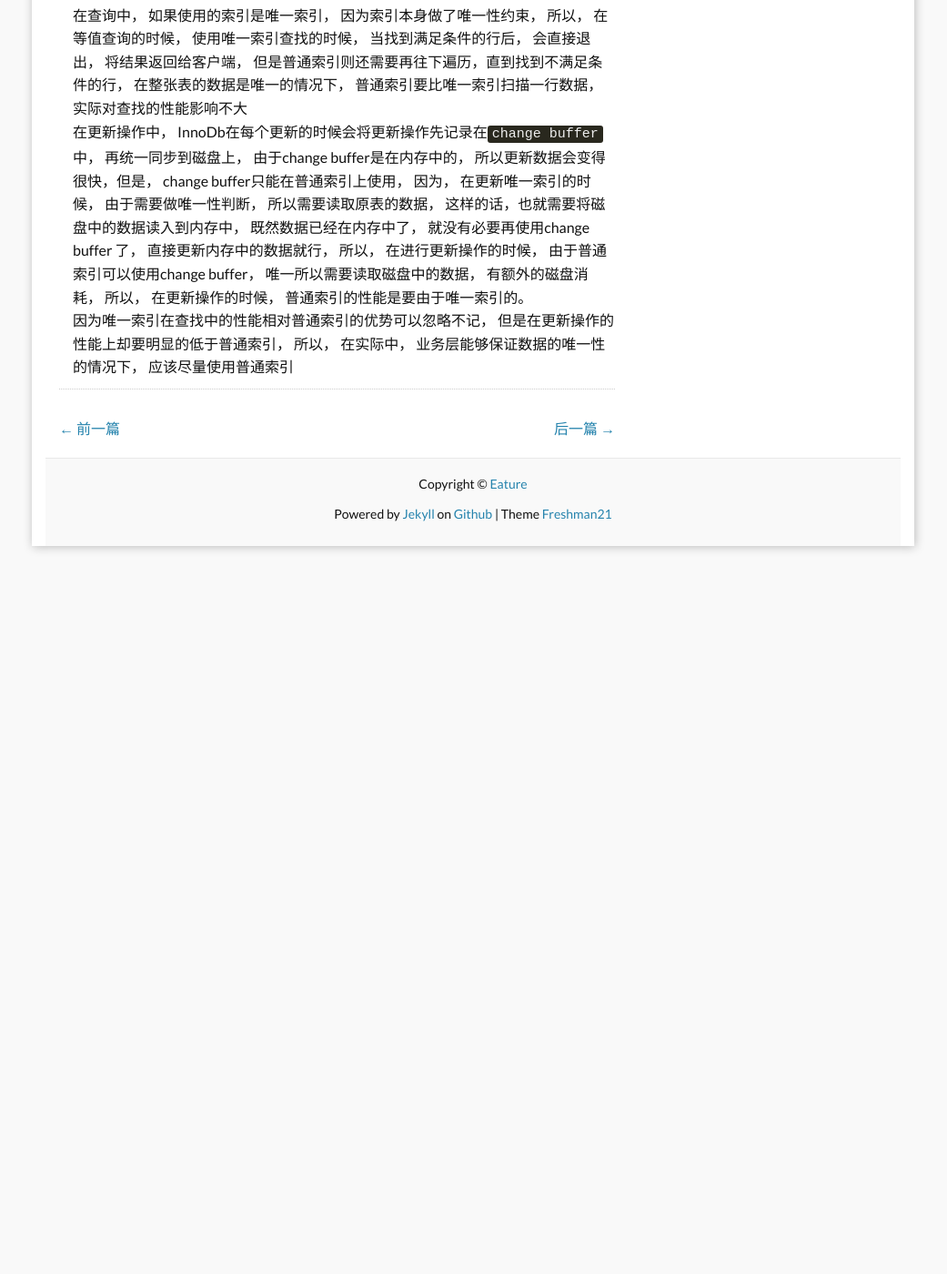
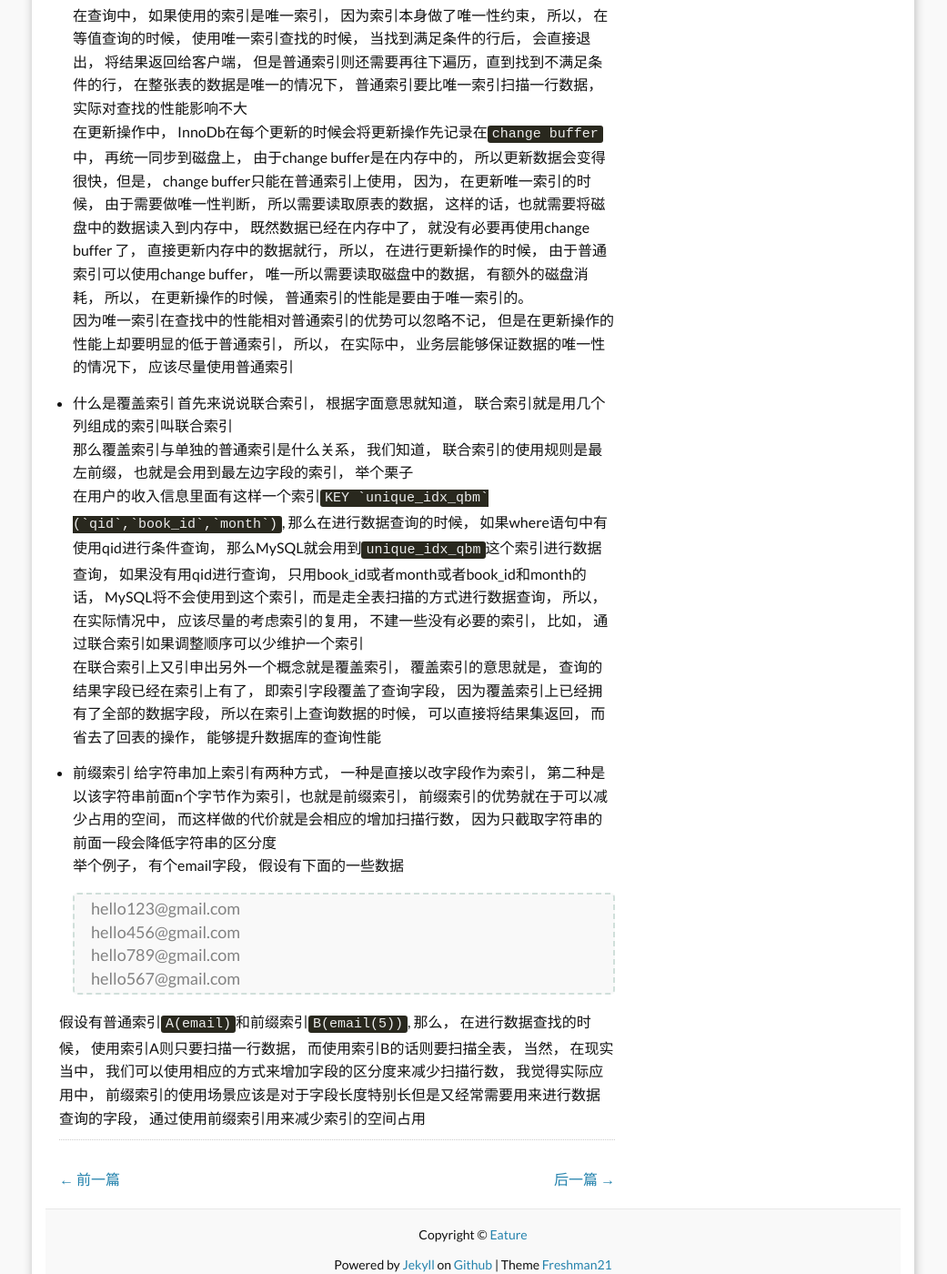
Before and after one commit to zoueature/zoueature.github.io, a Jekyll site: the page built from _posts/2019-05-28-MySQL-事务与索引.md, in a window 1280 px wide and 1400 px high, scrolled down 2478 px. Shown: the whole window at 91% size, without its empty margins (120-1161 px from the left). Built offline with Jekyll 4.4.1, drawn with Linux system fonts in a browser that asks for light colours; comment, search, counter and statistics services are not loaded; before the commit the page ends 3108 px from its top, so only the background shows below that.

Commit message:
补充覆盖索引和前缀索引

````diff
--- a/_posts/2019-05-28-MySQL-事务与索引.md
+++ b/_posts/2019-05-28-MySQL-事务与索引.md
@@ -55,3 +56,19 @@ B+树，是在查找与插入操作下均衡的实现方式，
 在查询中， 如果使用的索引是唯一索引， 因为索引本身做了唯一性约束， 所以， 在等值查询的时候， 使用唯一索引查找的时候， 当找到满足条件的行后， 会直接退出， 将结果返回给客户端， 但是普通索引则还需要再往下遍历，直到找到不满足条件的行， 在整张表的数据是唯一的情况下， 普通索引要比唯一索引扫描一行数据， 实际对查找的性能影响不大
 在更新操作中， InnoDb在每个更新的时候会将更新操作先记录在`change buffer`中， 再统一同步到磁盘上， 由于change buffer是在内存中的， 所以更新数据会变得很快，但是， change buffer只能在普通索引上使用， 因为， 在更新唯一索引的时候， 由于需要做唯一性判断， 所以需要读取原表的数据， 这样的话，也就需要将磁盘中的数据读入到内存中， 既然数据已经在内存中了， 就没有必要再使用change buffer 了， 直接更新内存中的数据就行， 所以， 在进行更新操作的时候， 由于普通索引可以使用change buffer， 唯一所以需要读取磁盘中的数据， 有额外的磁盘消耗， 所以， 在更新操作的时候， 普通索引的性能是要由于唯一索引的。
 因为唯一索引在查找中的性能相对普通索引的优势可以忽略不记， 但是在更新操作的性能上却要明显的低于普通索引， 所以， 在实际中， 业务层能够保证数据的唯一性的情况下， 应该尽量使用普通索引
+
+* 什么是覆盖索引
+首先来说说联合索引， 根据字面意思就知道， 联合索引就是用几个列组成的索引叫联合索引
+那么覆盖索引与单独的普通索引是什么关系， 我们知道， 联合索引的使用规则是最左前缀， 也就是会用到最左边字段的索引， 举个栗子
+在用户的收入信息里面有这样一个索引```KEY `unique_idx_qbm` (`qid`,`book_id`,`month`)```, 那么在进行数据查询的时候， 如果where语句中有使用qid进行条件查询， 那么MySQL就会用到`unique_idx_qbm`这个索引进行数据查询， 如果没有用qid进行查询， 只用book_id或者month或者book_id和month的话， MySQL将不会使用到这个索引，而是走全表扫描的方式进行数据查询， 所以， 在实际情况中， 应该尽量的考虑索引的复用， 不建一些没有必要的索引， 比如， 通过联合索引如果调整顺序可以少维护一个索引
+在联合索引上又引申出另外一个概念就是覆盖索引， 覆盖索引的意思就是， 查询的结果字段已经在索引上有了， 即索引字段覆盖了查询字段， 因为覆盖索引上已经拥有了全部的数据字段， 所以在索引上查询数据的时候， 可以直接将结果集返回， 而省去了回表的操作， 能够提升数据库的查询性能
+
+* 前缀索引
+给字符串加上索引有两种方式， 一种是直接以改字段作为索引， 第二种是以该字符串前面n个字节作为索引，也就是前缀索引， 前缀索引的优势就在于可以减少占用的空间， 而这样做的代价就是会相应的增加扫描行数， 因为只截取字符串的前面一段会降低字符串的区分度
+举个例子， 有个email字段， 假设有下面的一些数据
+> hello123@gmail.com
+> hello456@gmail.com
+> hello789@gmail.com
+> hello567@gmail.com
+
+假设有普通索引`A(email)`和前缀索引`B(email(5))`, 那么， 在进行数据查找的时候， 使用索引A则只要扫描一行数据， 而使用索引B的话则要扫描全表， 当然， 在现实当中， 我们可以使用相应的方式来增加字段的区分度来减少扫描行数， 我觉得实际应用中， 前缀索引的使用场景应该是对于字段长度特别长但是又经常需要用来进行数据查询的字段， 通过使用前缀索引用来减少索引的空间占用
````
Also changed, not shown: other parts of _posts/2019-05-28-MySQL-事务与索引.md (+1 -0 lines).
